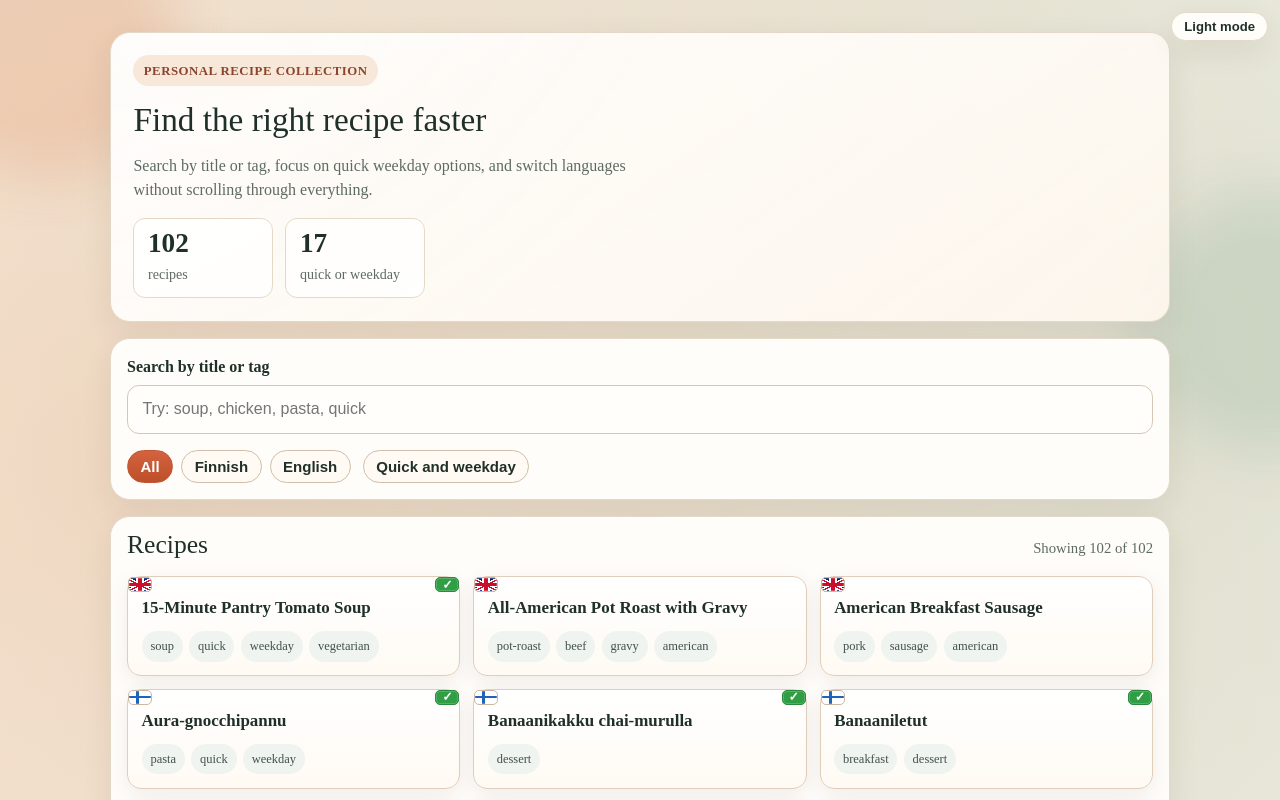
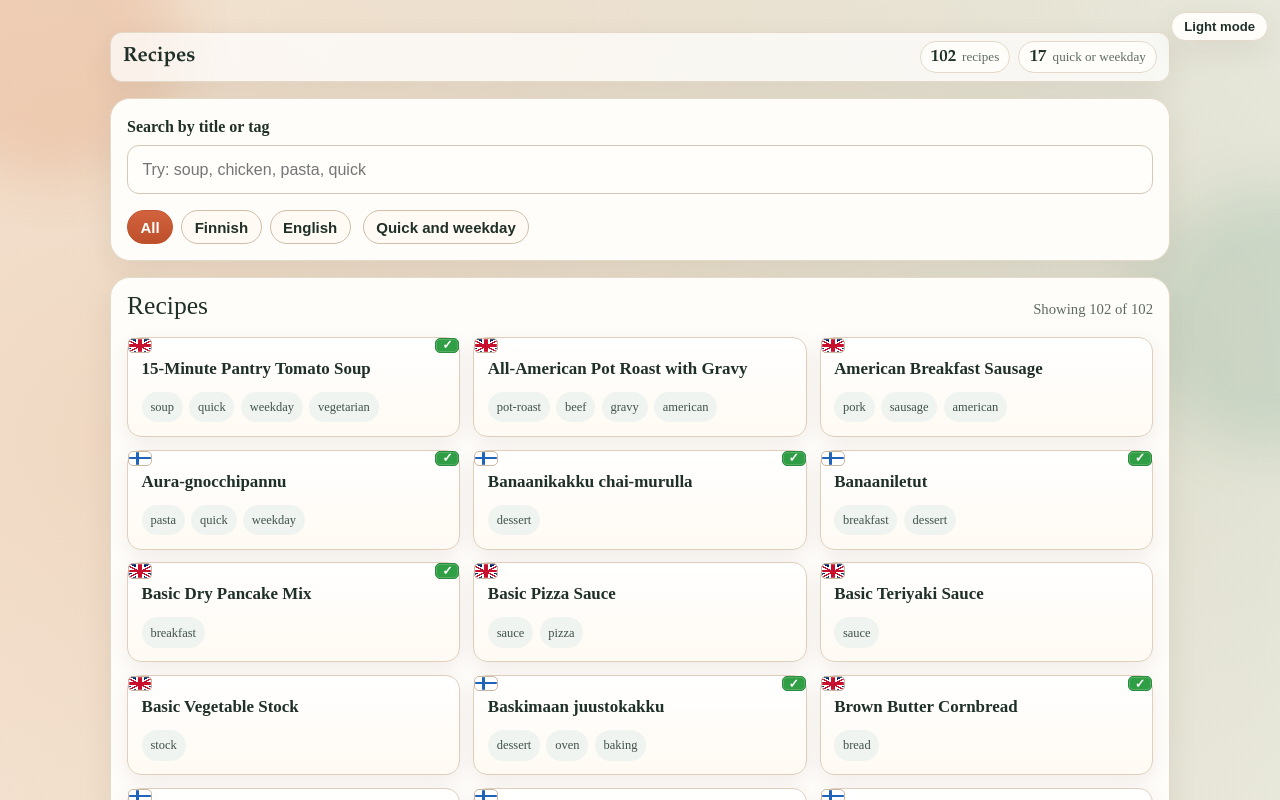
Before and after one commit to vililahtevanoja/recipes, a SvelteKit app: page / in a window 1280 px wide. Shown: the top 800 px of the page. Built offline with nearby package versions, Linux system fonts and the light colour scheme.

Commit message:
remove big useless hero header to bring search and recipe list to focus

```diff
--- a/src/app.css
+++ b/src/app.css
@@ -123,7 +123,6 @@ a {
   @apply grid gap-4;
 }
 
-.hero-card,
 .panel,
 .recipe-header,
 .recipe-content,
@@ -131,38 +130,52 @@ a {
   @apply animate-[rise-in_0.5s_ease_both];
 }
 
-.hero-card {
-  @apply grid gap-4 rounded-[var(--radius-lg)] border border-[var(--line)] p-[1.4rem] shadow-[var(--shadow-soft)];
-  @apply bg-[linear-gradient(145deg,rgba(255,255,255,0.95),rgba(255,248,239,0.9)),radial-gradient(circle_at_15%_10%,rgba(209,126,76,0.18),transparent_40%)];
+.list-summary {
+  animation: rise-in 0.5s ease both;
+  display: flex;
+  flex-wrap: wrap;
+  align-items: center;
+  justify-content: space-between;
+  gap: 0.5rem;
+  border-radius: var(--radius-md);
+  border: 1px solid var(--line);
+  background: rgba(255, 255, 255, 0.72);
+  padding: 0.5rem 0.75rem;
+  box-shadow: var(--shadow-soft);
 }
 
-.hero-kicker {
-  @apply m-0 w-fit rounded-full bg-[#f8e8d9] px-[0.65rem] py-[0.2rem] text-[0.8rem] font-semibold uppercase tracking-[0.04em] text-[#8a452d];
+.list-summary-title {
+  margin: 0;
+  font-family: var(--font-heading);
+  color: var(--ink-strong);
+  font-size: clamp(1.08rem, 1.6vw, 1.28rem);
 }
 
-.hero-card h1 {
-  @apply m-0 max-w-[22ch] font-[var(--font-heading)] leading-[1.08] text-[var(--ink-strong)];
-  font-size: clamp(1.7rem, 2.6vw, 2.35rem);
+.list-summary-stats {
+  display: flex;
+  flex-wrap: wrap;
+  gap: 0.5rem;
 }
 
-.hero-copy {
-  @apply m-0 max-w-[64ch] text-[var(--muted)];
+.list-summary-stat {
+  margin: 0;
+  display: flex;
+  align-items: baseline;
+  gap: 0.38rem;
+  border-radius: 9999px;
+  border: 1px solid var(--line);
+  background: var(--surface);
+  padding: 0.2rem 0.64rem;
+  font-size: 0.82rem;
+  color: var(--muted);
 }
 
-.hero-stats {
-  @apply flex flex-wrap gap-3;
-}
-
-.hero-stat {
-  @apply min-w-[140px] rounded-[var(--radius-md)] border border-[var(--line)] bg-[rgba(255,255,255,0.75)] px-[0.85rem] py-[0.7rem];
-}
-
-.hero-stat span {
-  @apply block font-[var(--font-heading)] text-[1.7rem] font-bold leading-none text-[var(--ink-strong)];
-}
-
-.hero-stat p {
-  @apply mb-0 mt-[0.32rem] text-[0.88rem] text-[var(--muted)];
+.list-summary-stat span {
+  font-family: var(--font-heading);
+  font-size: 1.05rem;
+  font-weight: 700;
+  line-height: 1;
+  color: var(--ink-strong);
 }
 
 .panel {
@@ -422,16 +435,15 @@ a {
   @apply border-0 bg-transparent p-0;
 }
 
-:root[data-theme='dark'] .hero-card {
-  @apply bg-[linear-gradient(145deg,rgba(31,39,35,0.96),rgba(24,31,28,0.94)),radial-gradient(circle_at_15%_10%,rgba(170,90,55,0.22),transparent_42%)];
+:root[data-theme='dark'] .list-summary {
+  border-color: #425049;
+  background: rgba(26, 33, 29, 0.92);
 }
 
-:root[data-theme='dark'] .hero-kicker {
-  @apply bg-[#3d3127] text-[#e8b595];
-}
-
-:root[data-theme='dark'] .hero-stat {
-  @apply border-[#425049] bg-[rgba(26,33,29,0.92)];
+:root[data-theme='dark'] .list-summary-stat {
+  border-color: #4d5b54;
+  background: #1e2722;
+  color: #afc0b6;
 }
 
 :root[data-theme='dark'] .search-block input {
@@ -519,19 +531,24 @@ a {
     @apply px-[0.85rem] pb-8 pt-4;
   }
 
-  .hero-card,
   .panel,
   .recipe-header,
   .recipe-content {
     @apply rounded-[14px];
   }
 
-  .hero-stats {
-    @apply w-full;
+  .list-summary {
+    align-items: flex-start;
+    border-radius: 14px;
   }
 
-  .hero-stat {
-    @apply flex-[1_1_130px];
+  .list-summary-stats {
+    width: 100%;
+  }
+
+  .list-summary-stat {
+    flex: 1 1 140px;
+    justify-content: center;
   }
 
   .filter-controls {
--- a/src/routes/+page.svelte
+++ b/src/routes/+page.svelte
@@ -96,21 +96,17 @@
 </svelte:head>
 
 <div class="page-wrap home-page">
-  <header class="hero-card">
-    <p class="hero-kicker">Personal recipe collection</p>
-    <h1>Find the right recipe faster</h1>
-    <p class="hero-copy">
-      Search by title or tag, focus on quick weekday options, and switch languages without scrolling through everything.
-    </p>
-    <div class="hero-stats">
-      <div class="hero-stat">
+  <header class="list-summary" aria-label="Recipe collection summary">
+    <h1 class="list-summary-title">Recipes</h1>
+    <div class="list-summary-stats">
+      <p class="list-summary-stat">
         <span>{recipes.length}</span>
-        <p>recipes</p>
-      </div>
-      <div class="hero-stat">
+        recipes
+      </p>
+      <p class="list-summary-stat">
         <span>{quickWeekdayCount}</span>
-        <p>quick or weekday</p>
-      </div>
+        quick or weekday
+      </p>
     </div>
   </header>
 
```
Also changed, not shown: 1 other file (tests, documents, lock files or other folders).
